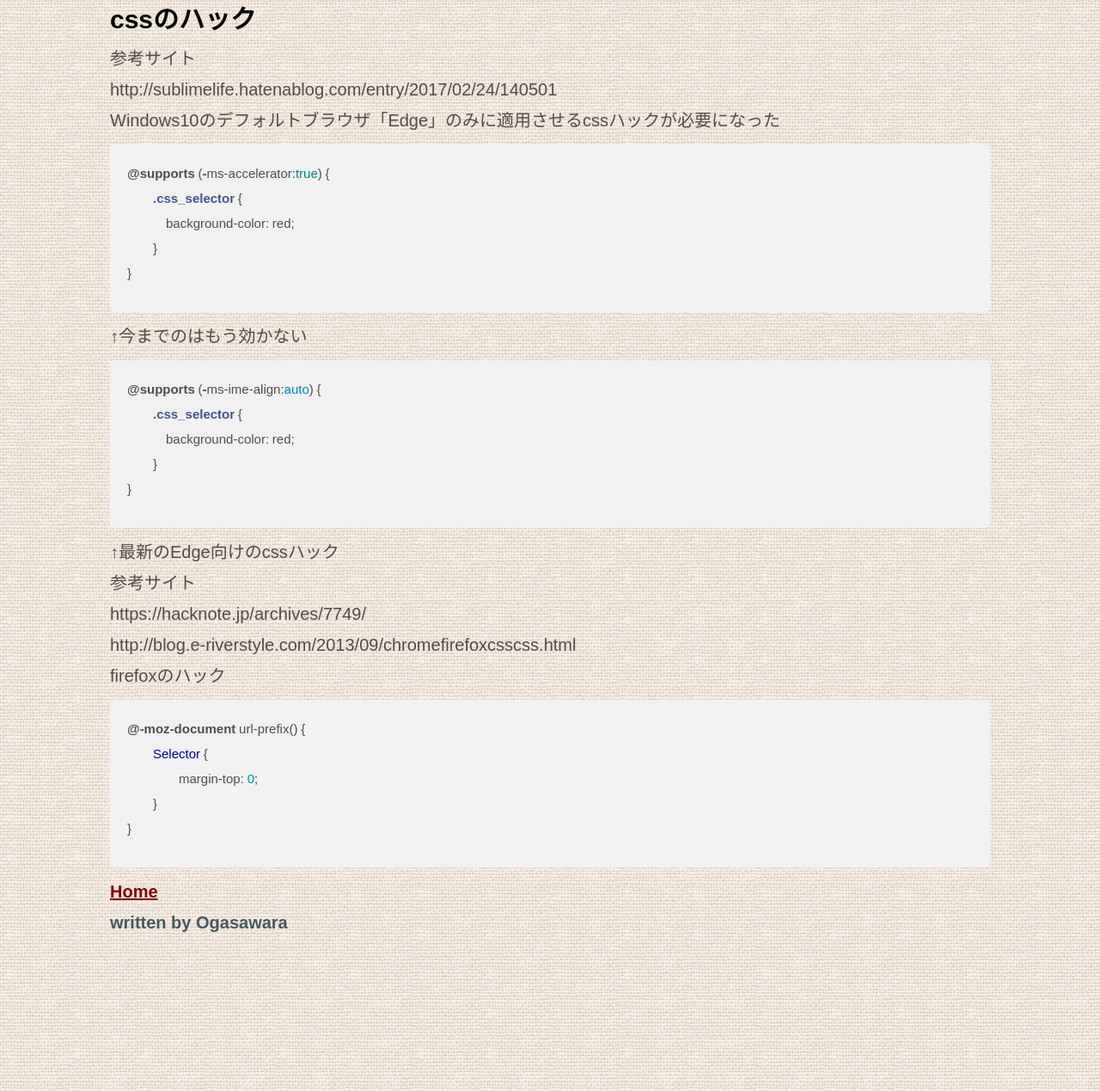
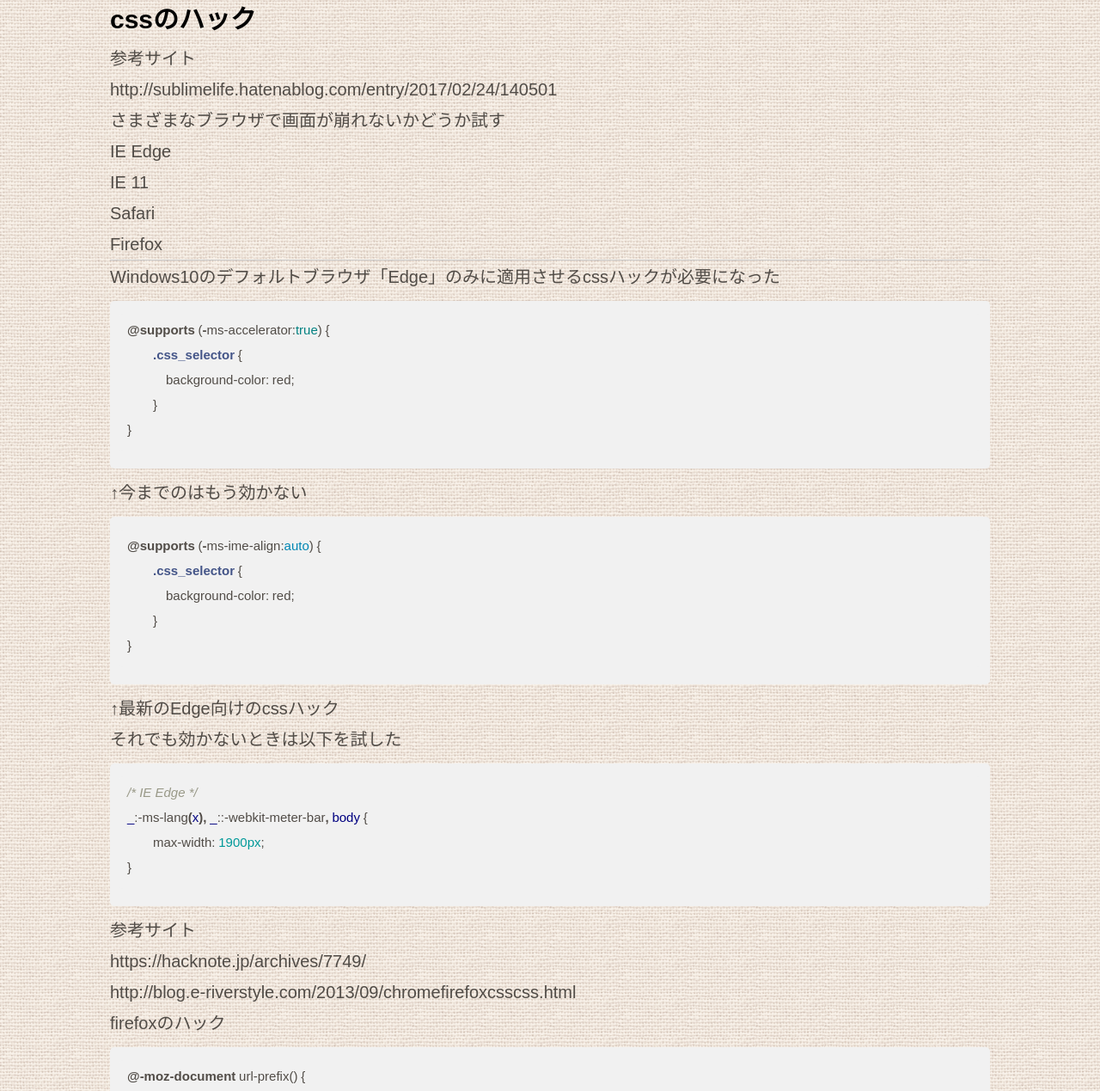
Before and after one commit to satoshiogasawara/satoshiogasawara.github.io, a Jekyll site: the page built from _posts/2017-10-11-title01.md, in a window 1280 px wide and 1400 px high, scrolled down 457 px, cut to the strip 131-1400 px from the top of the window. Shown: the whole strip at 86% size. Built offline with Jekyll 4.4.1, drawn with Linux system fonts in a browser that asks for light colours; nearby versions of some CDN libraries.

Commit message:
2017/11/03

````diff
--- a/_posts/2017-10-11-title01.md
+++ b/_posts/2017-10-11-title01.md
@@ -8,6 +8,14 @@ image: /img/css.png
 
 参考サイト
 http://sublimelife.hatenablog.com/entry/2017/02/24/140501
+
+さまざまなブラウザで画面が崩れないかどうか試す
+IE Edge
+IE 11
+Safari
+Firefox
+
+---
 
 Windows10のデフォルトブラウザ「Edge」のみに適用させるcssハックが必要になった
 
@@ -29,6 +37,15 @@ Windows10のデフォルトブラウザ「Edge」のみに適用させるcssハ
 ```
 ↑最新のEdge向けのcssハック
 
+それでも効かないときは以下を試した
+
+```css
+/* IE Edge */
+_:-ms-lang(x), _::-webkit-meter-bar, body {
+	max-width: 1900px;
+}
+```
+
 
 参考サイト
 https://hacknote.jp/archives/7749/
````
Also changed, not shown: _posts/2017-11-02-title01.md (+1 -1 lines).
